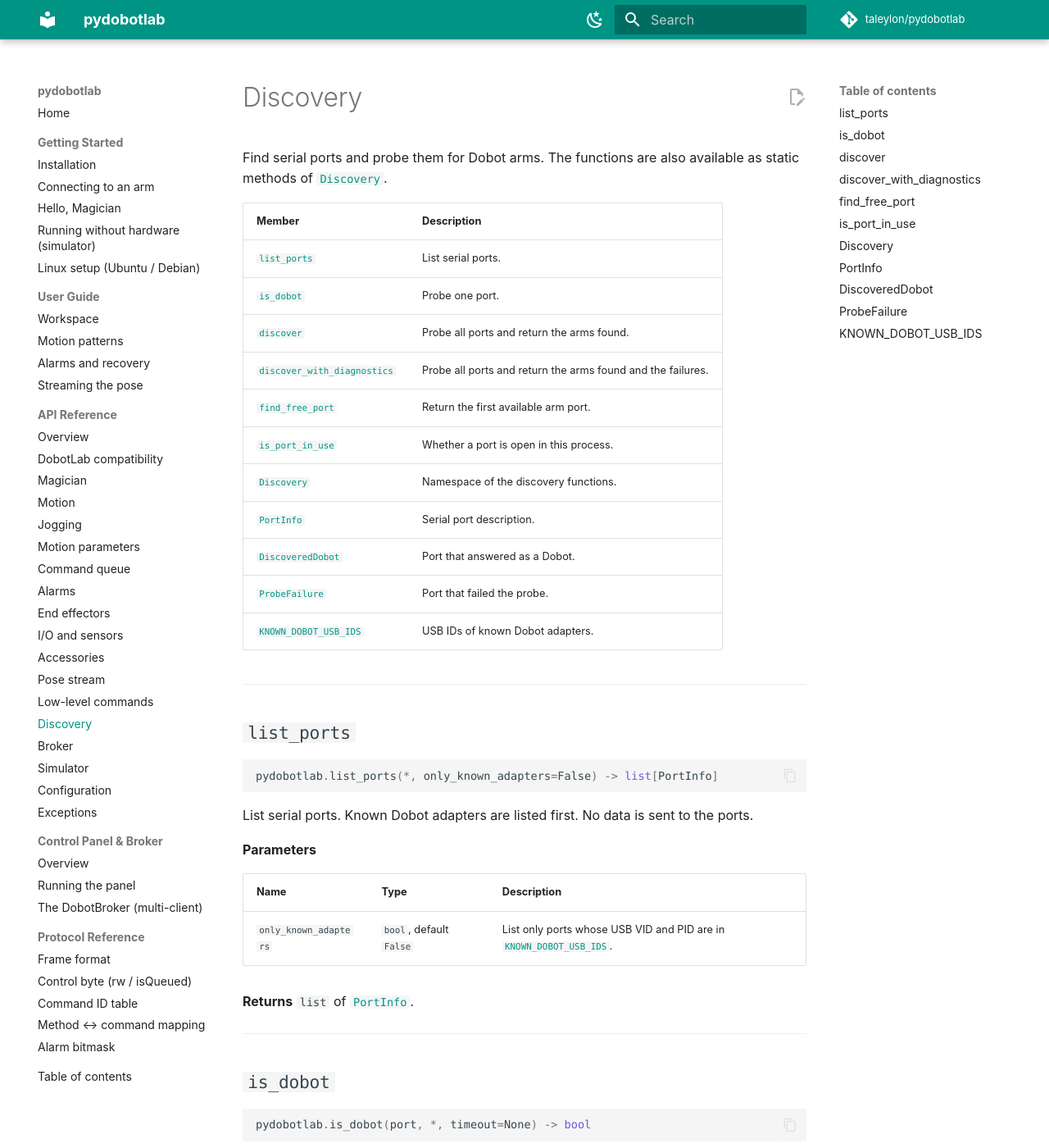
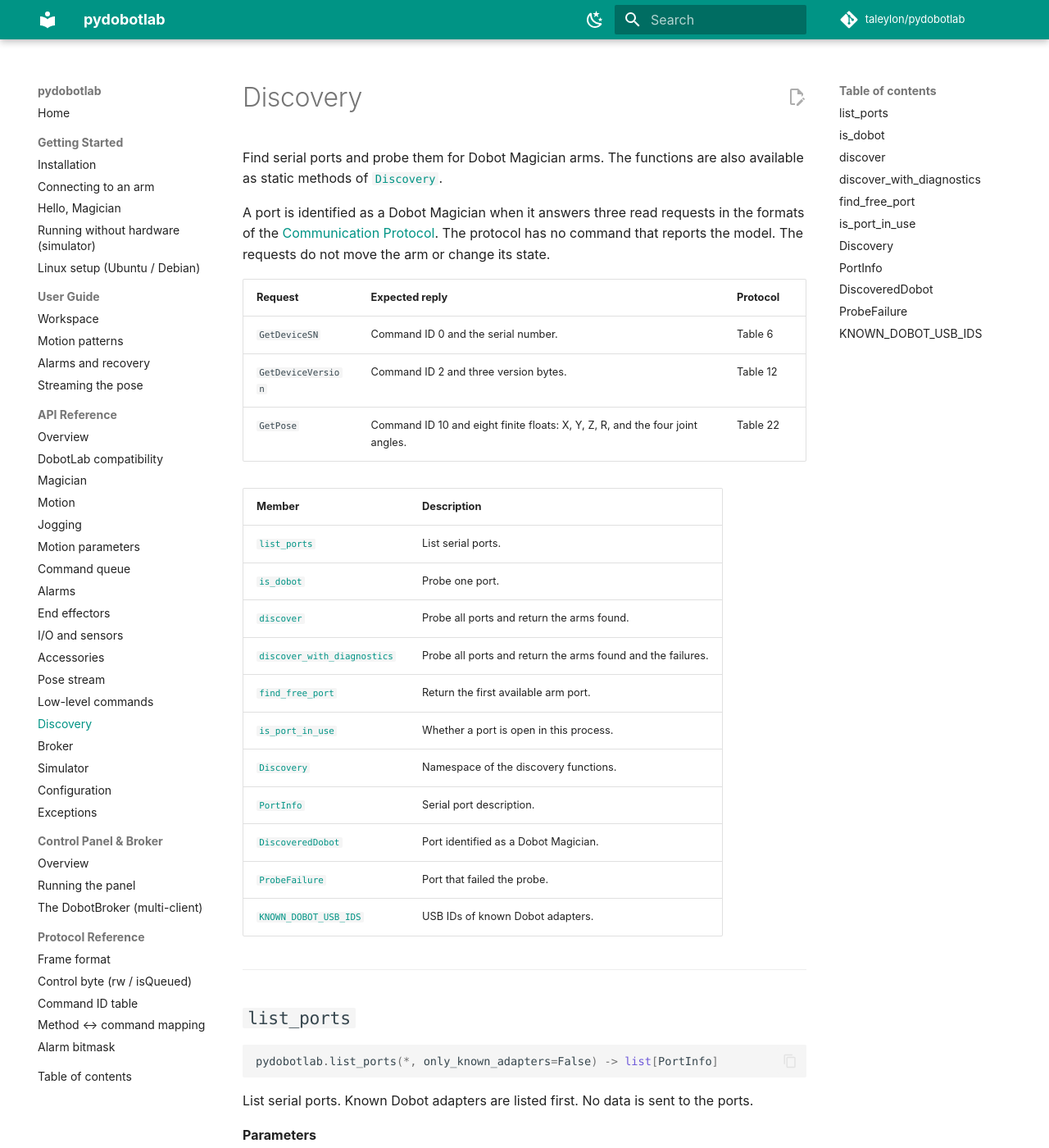
Before and after one commit to taleylon/pydobotlab, an MkDocs documentation site: the page built from docs/api/discovery.md, in a window 1280 px wide and 1400 px high. Shown: the whole window at 82% size. Built offline with MkDocs 1.6.1 and Material for MkDocs 9.7.7, drawn with Linux system fonts in a browser that asks for light colours; comment, search, counter and statistics services are not loaded; some of the changed text lies outside the part shown.

Commit message:
docs update

````diff
--- a/docs/api/discovery.md
+++ b/docs/api/discovery.md
@@ -1,6 +1,14 @@
 # Discovery
 
-Find serial ports and probe them for Dobot arms. The functions are also available as static methods of [`Discovery`](#discovery).
+Find serial ports and probe them for Dobot Magician arms. The functions are also available as static methods of [`Discovery`](#discovery).
+
+A port is identified as a Dobot Magician when it answers three read requests in the formats of the [Communication Protocol](../Dobot-Communication-Protocol-V1.1.5.pdf). The protocol has no command that reports the model. The requests do not move the arm or change its state.
+
+| Request | Expected reply | Protocol |
+|---|---|---|
+| `GetDeviceSN` | Command ID 0 and the serial number. | Table 6 |
+| `GetDeviceVersion` | Command ID 2 and three version bytes. | Table 12 |
+| `GetPose` | Command ID 10 and eight finite floats: X, Y, Z, R, and the four joint angles. | Table 22 |
 
 | Member | Description |
 |---|---|
@@ -12,7 +20,7 @@
 | [`is_port_in_use`](#is_port_in_use) | Whether a port is open in this process. |
 | [`Discovery`](#discovery) | Namespace of the discovery functions. |
 | [`PortInfo`](#portinfo) | Serial port description. |
-| [`DiscoveredDobot`](#discovereddobot) | Port that answered as a Dobot. |
+| [`DiscoveredDobot`](#discovereddobot) | Port identified as a Dobot Magician. |
 | [`ProbeFailure`](#probefailure) | Port that failed the probe. |
 | [`KNOWN_DOBOT_USB_IDS`](#known_dobot_usb_ids) | USB IDs of known Dobot adapters. |
 
@@ -42,7 +50,7 @@
 pydobotlab.is_dobot(port, *, timeout=None) -> bool
 ```
 
-Return whether a Dobot answers on `port`. Returns `True` for a port already open in this process.
+Return whether a Dobot Magician answers on `port`. Returns `True` for a port already open in this process.
 
 **Parameters**
 
@@ -59,7 +67,7 @@
 pydobotlab.discover(*, only_known_adapters=False, timeout=None, skip=()) -> list[DiscoveredDobot]
 ```
 
-Probe all ports and return those that answer as a Dobot. Ports open in this process are skipped.
+Probe all ports and return those identified as a Dobot Magician. Ports open in this process are skipped.
 
 **Parameters**
 
@@ -106,7 +114,7 @@
 pydobotlab.find_free_port(*, only_known_adapters=False) -> str | None
 ```
 
-Return the first port that answers as a Dobot and is not open in this process, or `None`.
+Return the first port identified as a Dobot Magician and not open in this process, or `None`.
 
 **Parameters**
 
@@ -161,7 +169,7 @@
 class pydobotlab.DiscoveredDobot(port, serial_number, description="")
 ```
 
-Port that answered as a Dobot. Immutable.
+Port identified as a Dobot Magician. Immutable.
 
 | Attribute | Type | Description |
 |---|---|---|
@@ -183,7 +191,7 @@
 |---|---|---|
 | `port` | `str` | Port name. |
 | `description` | `str` | Description from the operating system. |
-| `reason` | `str` | `"permission"`: access denied by the operating system. `"busy"`: the port is held by another program. `"no_reply"`: the port opened but no Dobot answered. `"other"`: any other failure. |
+| `reason` | `str` | `"permission"`: access denied by the operating system. `"busy"`: the port is held by another program. `"no_reply"`: the port opened but did not answer as a Dobot Magician. `"other"`: any other failure. |
 | `detail` | `str` | Error message. |
 
 ---
````
Also changed, not shown: docs/api/config.md (+1 -1 lines), docs/guide/workspace.md (+4 -0 lines), docs/panel/overview.md (+3 -1 lines), docs/panel/running.md (+1 -1 lines), docs/protocol/command-ids.md (+2 -2 lines).
